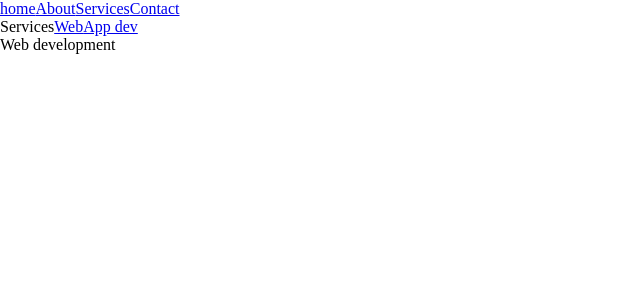
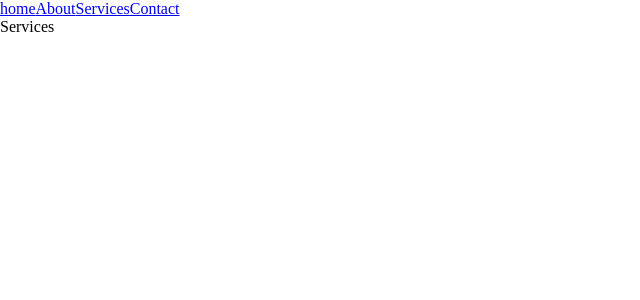
Before and after one commit to kamalrajms/react3, a React (Vite) app: page /services in a window 1280 px wide. Shown: the top 300 px of the page, without its empty margins (0-640 px from the left). Built offline with nearby package versions, Linux system fonts and the light colour scheme.

Commit message:
useParams

```diff
--- a/src/App.jsx
+++ b/src/App.jsx
@@ -5,8 +5,7 @@ import About from "./component/About";
 import Service from "./component/Service";
 import Contact from "./component/Contact";
 import Header from "./component/Header";
-import Web from "./component/service/Web";
-import AppDEv from "./component/service/AppDEv";
+import BlogDetail from "./component/BlogDetail";
 
 export default function App() {
   return (
@@ -17,11 +16,9 @@ export default function App() {
         <Routes>
           <Route path="/" element={<Home />} />
           <Route path="/About" element={<About />} />
-          <Route path="/services" element={<Service />}>
-            <Route path="" element={<Web />} />
-            <Route path="Appdev" element={<AppDEv />} />
-          </Route>
+          <Route path="/services" element={<Service />} />
           <Route path="/Contact" element={<Contact />} />
+          <Route path="/BLogDetails/:id" element={<BlogDetail />} />
         </Routes>
       </BrowserRouter>
     </div>
--- /dev/null
+++ b/src/component/BlogDetail.jsx
@@ -0,0 +1,7 @@
+import React from "react";
+import { useParams } from "react-router-dom";
+
+export default function BlogDetail() {
+  const { id } = useParams;
+  return <div>Blog Detailes</div>;
+}
--- a/src/component/Contact.jsx
+++ b/src/component/Contact.jsx
@@ -1,5 +1,36 @@
-import React from "react";
+import React, { useState, useEffect } from "react";
+import { Link } from "react-router-dom";
 
 export default function Contact() {
-  return <div>Contact</div>;
+  const [user, setUser] = useState([]);
+  const [loading, setLoadinng] = useState(true);
+
+  useEffect(() => {
+    fetch("http://jsonplaceholder.typicode.com/users")
+      .then((res) => res.json())
+      .then((data) => {
+        setUser(data);
+        setLoadinng(false);
+      });
+  }, []);
+  return (
+    <div>
+      <h2>API</h2>
+      {loading ? (
+        <p>Loading....</p>
+      ) : user.length > 0 ? (
+        <ul>
+          {user.map((user, ind) => (
+            <li key={ind}>
+              <Link to={`/BLogDetails/${user.id}`}>
+                {user.name}--{user.email}
+              </Link>
+            </li>
+          ))}
+        </ul>
+      ) : (
+        <p>no data found</p>
+      )}
+    </div>
+  );
 }
--- a/src/component/Service.jsx
+++ b/src/component/Service.jsx
@@ -2,12 +2,5 @@ import React from "react";
 import { Link, Outlet } from "react-router-dom";
 
 export default function Service() {
-  return (
-    <div>
-      Services
-      <Link to={""}>Web</Link>
-      <Link to={"Appdev"}>App dev</Link>
-      <Outlet />
-    </div>
-  );
+  return <div>Services</div>;
 }
--- a/src/component/service/AppDEv.jsx
+++ /dev/null
@@ -1,5 +0,0 @@
-import React from "react";
-
-export default function AppDEv() {
-  return <div>App devevlopment</div>;
-}
--- a/src/component/service/Web.jsx
+++ /dev/null
@@ -1,5 +0,0 @@
-import React from "react";
-
-export default function Web() {
-  return <div>Web development</div>;
-}
```
Also changed, not shown: src/text.txt.
